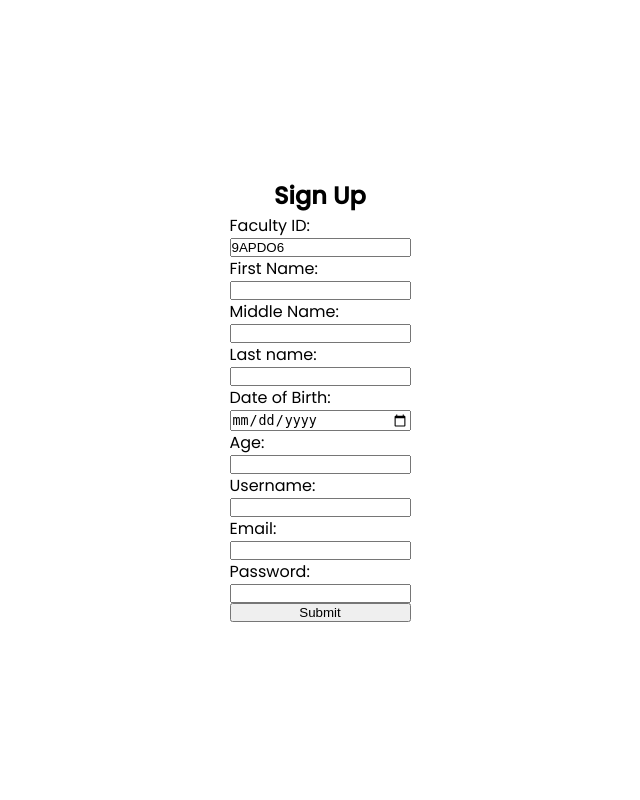
After one commit to cedik456/scratch, a PHP site: page /register.php in a window 1280 px wide. The commit adds this page. Shown: the whole page, without its empty margins (320-960 px from the left). Run offline with PHP 8.4, Linux system fonts and the light colour scheme.

Commit message:
Added a feature for calculating the age using the date and generating an id randomly
one step at a time

```diff
--- /dev/null
+++ b/css/style.css
@@ -0,0 +1,12 @@
+.container {
+  display: flex;
+  justify-content: center;
+  height: 100vh;
+  flex-direction: column;
+  align-items: center;
+}
+
+form {
+  display: flex;
+  flex-direction: column;
+}
--- a/index.php
+++ b/index.php
@@ -8,6 +8,5 @@
 <body>
 
 
-    <script src=""></script>
 </body>
 </html>
--- /dev/null
+++ b/js/calculate_age.js
@@ -0,0 +1,17 @@
+document.getElementById("dob").addEventListener("change", function () {
+  const dobInput = this.value; // Get the value of the date input
+  if (dobInput) {
+    const dob = new Date(dobInput); // Create a Date object from the input
+    const today = new Date(); // Get today's date
+    let age = today.getFullYear() - dob.getFullYear(); // Calculate initial age
+
+    // Check if the birthday has occurred this year
+    const monthDiff = today.getMonth() - dob.getMonth();
+    if (monthDiff < 0 || (monthDiff === 0 && today.getDate() < dob.getDate())) {
+      age--; // Decrement age if birthday hasn't occurred yet this year
+    }
+
+    // Set the calculated age in the age input
+    document.getElementById("age").value = age;
+  }
+});
--- /dev/null
+++ b/js/generate_faculty_id.js
@@ -0,0 +1,17 @@
+function generateFacultyId(length) {
+  const characters = "ABCDEFGHIJKLMNOPQRSTUVWXYZ0123456789"; // Uppercase letters and digits
+  let result = "";
+
+  for (let i = 0; i < length; i++) {
+    const randomIndex = Math.floor(Math.random() * characters.length);
+    result += characters[randomIndex]; // Append random character
+  }
+
+  return result; // Return the generated ID
+}
+
+// Automatically generate and display the faculty ID when the page loads
+document.addEventListener("DOMContentLoaded", function () {
+  const facultyIdInput = document.getElementById("faculty_id");
+  facultyIdInput.value = generateFacultyId(6); // Generate a 6-character ID
+});
--- /dev/null
+++ b/register.php
@@ -0,0 +1,52 @@
+<!DOCTYPE html>
+<html lang="en">
+<head>
+    <meta charset="UTF-8">
+    <meta name="viewport" content="width=device-width, initial-scale=1.0">
+    <title>Register</title>
+    <link rel="stylesheet" href="./css/reset.css">
+    <link rel="stylesheet" href="./css/style.css">
+</head>
+<body>
+    <div class="container">
+
+        <h2>Sign Up</h2>
+        <form action="./includes/register.inc.php" method="POST">
+
+            <label for="faculty_id">Faculty ID:</label>
+            <input type="text" id="faculty_id" name="faculty_id" required readonly>
+
+            <label for="fname">First Name:</label>
+            <input type="text" id="fname" name="fname" required>
+
+            <label for="midname">Middle Name:</label>
+            <input type="text" id="midname" name="midname" required>
+
+            <label for="lname">Last name:</label>
+            <input type="text" id="lname" name="lname" required>
+
+            <label for="dob">Date of Birth:</label>
+            <input type="date" id="dob" name="dob" required>
+
+            <label for="age">Age:</label>
+            <input type="number" id="age" name="age" required readonly>
+
+            <label for="username">Username:</label>
+            <input type="text" id="username" name="username" required>
+
+            <label for="email">Email:</label>
+            <input type="email" id="email" name="email" required>
+
+            <label for="password">Password:</label>
+            <input type="password" id="password" name="password" required>
+
+            <input type="submit" value="Submit">
+        </form>
+
+    </div>
+
+    <script src="./js/calculate_age.js"></script>
+    <script src="./js/generate_faculty_id.js"></script>
+
+</body>
+</html>
```
Also changed, not shown: css/header.css (added, +35 -0 lines), includes/header.inc.php (added, +24 -0 lines), includes/register.inc.php (added, +21 -0 lines), registration/register.php (deleted, +0 -11 lines), includes/footer.inc.php (added), includes/footer.php (deleted), includes/header.php (deleted), includes/login.inc.php (added), registration/registration_process.php (deleted).
